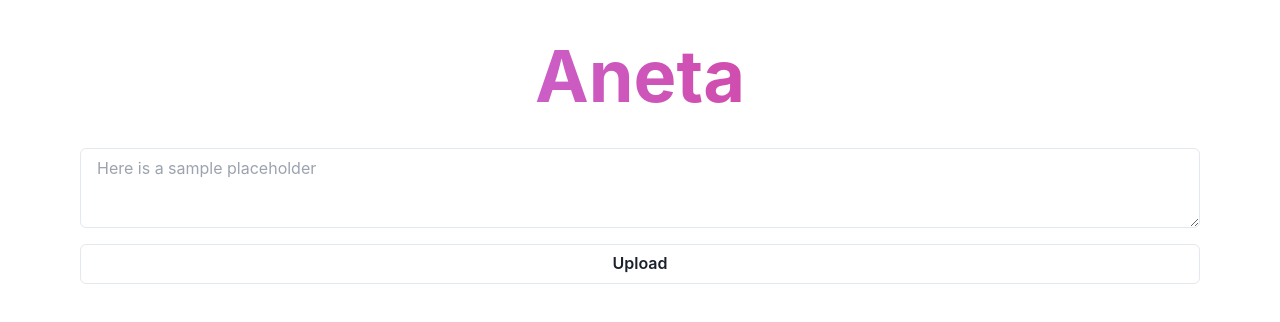
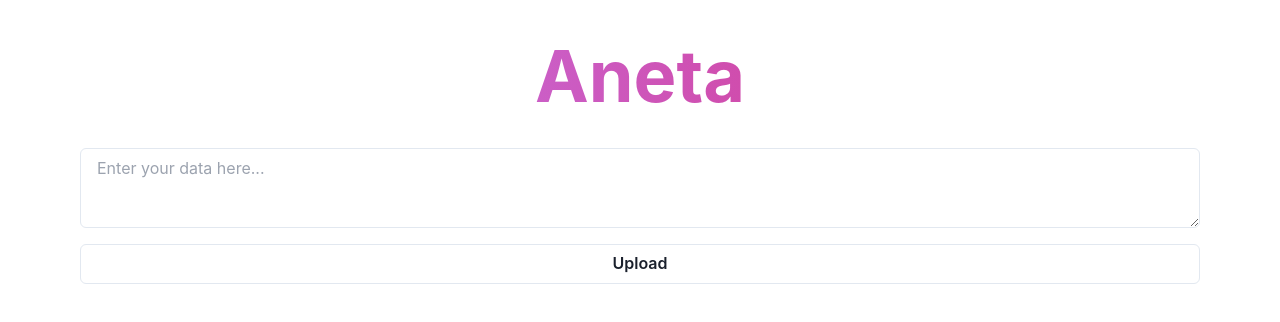
Before and after one commit to suryar510/hackmit22, a React (Create React App) app in the folder frontend/: page / in a window 1280 px wide. Shown: the top 322 px of the page. Built offline with nearby package versions, Linux system fonts and the light colour scheme.

Commit message:
uploader works

```diff
--- a/frontend/src/App.tsx
+++ b/frontend/src/App.tsx
@@ -37,9 +37,7 @@ function App() {
           query: currentQuestion,
         }),
       });
-      console.log({ res });
       const data = await res.text();
-      alert(data);
       const newQA: PreviousQAProps = {
         question: currentQuestion,
         answer: data,
--- a/frontend/src/Uploader.tsx
+++ b/frontend/src/Uploader.tsx
@@ -1,38 +1,29 @@
-import { ChakraProvider, Container, HStack, Textarea } from "@chakra-ui/react";
-import { Box, FormControl, FormLabel, Input, Button } from "@chakra-ui/react";
+import { ChakraProvider, Link, Spinner, Textarea } from "@chakra-ui/react";
+import { Box, Button } from "@chakra-ui/react";
 import { useState } from "react";
+import UILink from "./components/UILink";
 
 export default function Uploader() {
-  const [textValue, setTextValue] = useState("");
-  const BASE_ENDPOINT = "https://evening-anchorage-22221.herokuapp.com";
+  const [textValue, setTextValue] = useState<string>("");
+  const [isLoading, setIsLoading] = useState<boolean>(false);
+  const [uiLink, setUILink] = useState<string>("");
 
-  const handleSubmit = async (event: React.FormEvent<HTMLFormElement>) => {
-    event.preventDefault();
+  const handleSubmit = async () => {
     console.log(textValue);
-    // @TODO: Michael do whatever u want to submit here
-    const res = await fetch(BASE_ENDPOINT + "/uploadText", {
-      headers: {
-        Accept: "application/json",
-        "Content-Type": "application/json",
-      },
-      method: "POST",
-      body: JSON.stringify({
-        query: textValue,
-      }),
-    });
-
-    const data = await res.text();
-    if (data.trim() === "[true]") {
-      setTextValue("");
-    } else {
-      alert("The request did not go through.");
-    }
+    setIsLoading(true);
+    setUILink("http://localhost:3000/search/sj3f9k2");
+    await sleep(6.5);
+    setIsLoading(false);
   };
 
   const handleChange = (
     event: React.ChangeEvent<HTMLTextAreaElement>
   ): void => {
     setTextValue(event.target.value);
+  };
+
+  const sleep = (seconds: number) => {
+    return new Promise((resolve) => setTimeout(resolve, seconds * 1000));
   };
 
   return (
@@ -43,27 +34,31 @@ export default function Uploader() {
             Aneta
           </h1>
           <Box my={4} textAlign="left">
-            <form onSubmit={handleSubmit}>
             <Textarea
               value={textValue}
-                placeholder="Here is a sample placeholder"
+              placeholder="Enter your data here..."
               onChange={handleChange}
             />
-              <Button type="submit" variant="outline" width="full" mt={4}>
+            <Button
+              variant="outline"
+              width="full"
+              mt={4}
+              onClick={handleSubmit}
+            >
               Upload
             </Button>
-            </form>
+            <Box>
+              {isLoading ? (
+                <div className="mt-5 mb-5">
+                  <Spinner size="xl" />
+                </div>
+              ) : (
+                <UILink link={uiLink} />
+              )}
+            </Box>
           </Box>
         </div>
       </div>
-      {/* <form
-        action="https://evening-anchorage-22221.herokuapp.com/upload"
-        method="POST"
-        encType="multipart/form-data"
-      >
-        <input type="file" name="file" />
-        <input type="submit" />
-      </form> */}
     </ChakraProvider>
   );
 }
--- /dev/null
+++ b/frontend/src/components/UILink.tsx
@@ -0,0 +1,26 @@
+import React from "react";
+import { ExternalLinkIcon } from "@chakra-ui/icons";
+import { Box } from "@chakra-ui/layout";
+
+export interface UILinkProps {
+  link: string;
+}
+
+const UILink = ({ link }: UILinkProps) => {
+  if (!link) {
+    return <div></div>;
+  }
+
+  return (
+    <div className="mt-5 flex flex-col w-full text-base rounded-lg border">
+      {/* <div className="mx-5 mt-3 mb-2 text-black font-semibold">{question}</div> */}
+      <div className="my-5 mx-5 text-4xl font-bold text-transparent bg-clip-text bg-gradient-to-r from-purple-400 to-pink-600">
+        <a href={link} target="_blank" rel="noopener noreferrer">
+          {link}
+        </a>
+      </div>
+    </div>
+  );
+};
+
+export default UILink;
```
Lines whose indentation alone changed are shown as unchanged.
